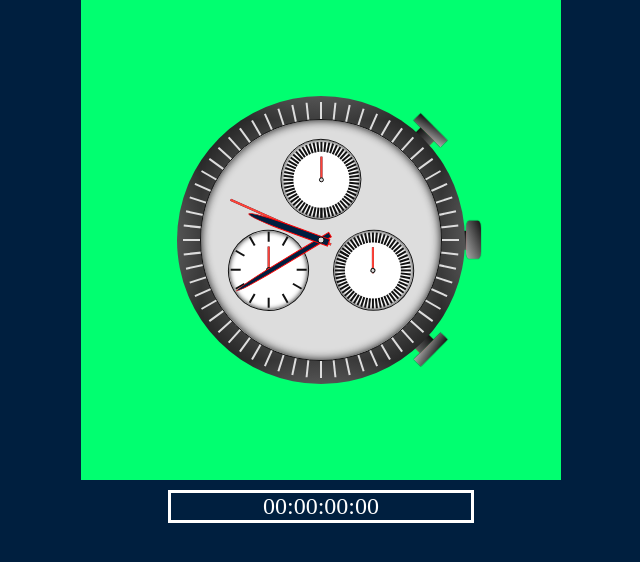
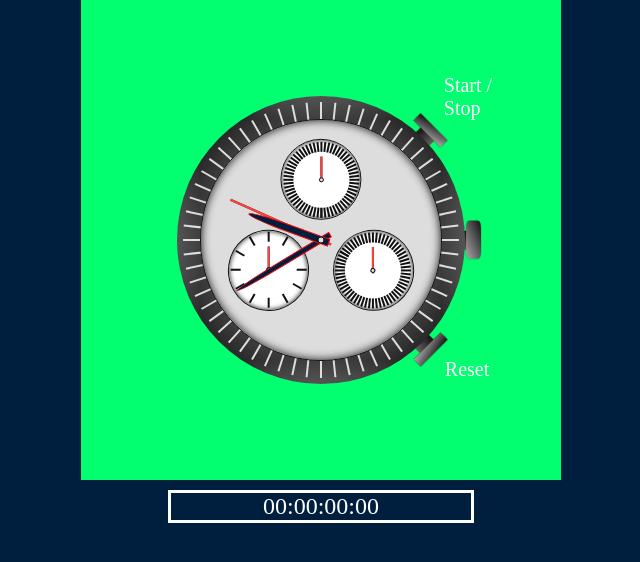
Before and after one commit to mankhedekar96/chronograph, a plain HTML site: page index.html in a window 1280 px wide. Shown: the whole page, without its empty margins (319-959 px from the left). Drawn offline with Linux system fonts and the light colour scheme.

Commit message:
Label added

```diff
--- a/css/style.css
+++ b/css/style.css
@@ -61,6 +61,13 @@
       box-shadow: 0 0 1px red;
   }
 
+  .key-label{
+      width: 100%;
+      position: absolute;
+      color: white;
+      font-size: 20px;
+  }
+
   .start-key {
       transform: rotate(45deg) translate(-50%, calc(-100% + -5vh));
   }
@@ -68,6 +75,12 @@
   .start-key:active {
       transform: rotate(45deg) translate(-50%, calc(-100% + -4.3vh));
   }
+
+  .start-key .key-label {
+    top: -60px;
+    left: 10px;
+    transform: rotate(-45deg);
+    }
 
   .adjustment-key {
       transform: rotate(90deg) translate(-50%, calc(-100% + -5vh));
@@ -85,6 +98,12 @@
   .reset-key:active {
       transform: rotate(135deg) translate(-50%, calc(-100% + -4.3vh));
   }
+
+  .reset-key .key-label {
+    top: -40px;
+    left: -20px;
+    transform: rotate(-135deg);
+    }
 
   .internal-dial {
       position: absolute;
--- a/index.html
+++ b/index.html
@@ -44,6 +44,7 @@
         <div id="startKey" class="dial-key start-key">
             <div class="key-head"></div>
             <div class="key-body"></div>
+            <div class="key-label"> Start / Stop</div>
         </div>
         <div id="adjustmentKey" class="dial-key adjustment-key">
             <div class="key-head"></div>
@@ -52,6 +53,7 @@
         <div id="resetKey" class="dial-key reset-key" onclick="resetStopWatch()">
             <div class="key-head"></div>
             <div class="key-body"></div>
+            <div class="key-label"> Reset </div>
         </div>
     </div>
     <p id="stopwatchCounter" class="stopwatch-counter">
```
